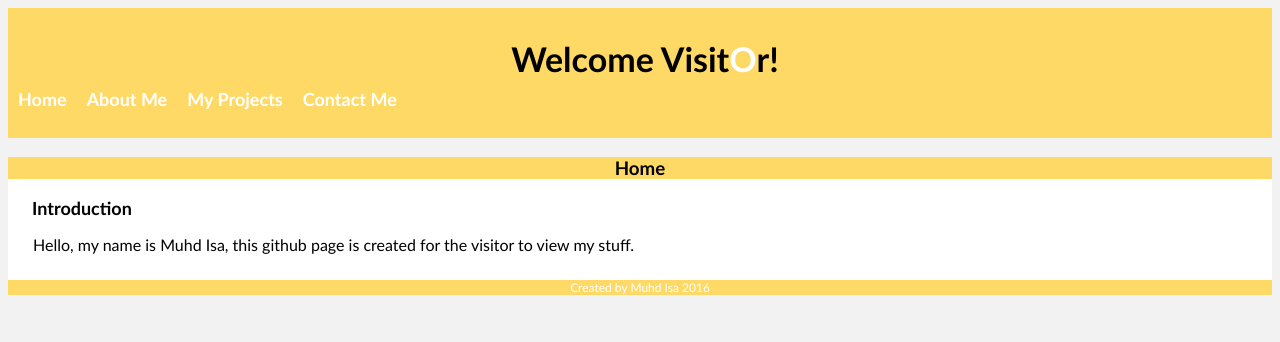
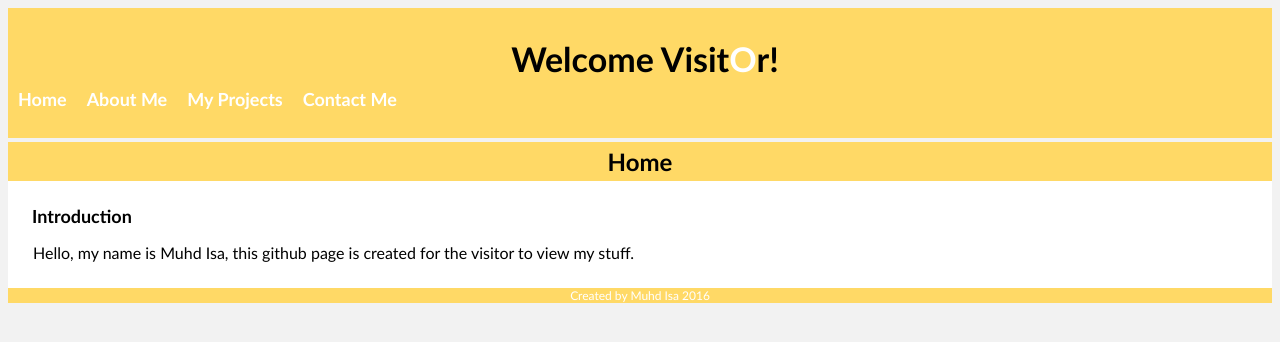
Before and after one commit to isagithubrepo/isagithubrepo.github.io, a plain HTML site: page index.html in a window 1280 px wide. Drawn offline with Linux system fonts and the light colour scheme.

Commit message:
updated the site

```diff
--- a/index.html
+++ b/index.html
@@ -22,6 +22,7 @@ nav {
 }
 
 div.container {
+	margin-top: -20px;
 	visibility: hidden;
 	height: 0px;
 	background-color:white;
@@ -36,7 +37,9 @@ footer {
 
 H3 {
 	background-color:#ffd966;
+	padding: 5px 0px 5px 0px;
 	text-align: center;
+	font-size: 24px;
 }
 
 nav ul {
@@ -91,7 +94,6 @@ img.ico {
 	<title>Welcome!</title>
 	<link rel="shortcut icon" href="img/icon-home.png" />
 <body>
-
 	<header>
 		Welcome Visit<label id="zero">O</label>r!
 	</header>
```
Also changed, not shown: t1.txt (deleted).
